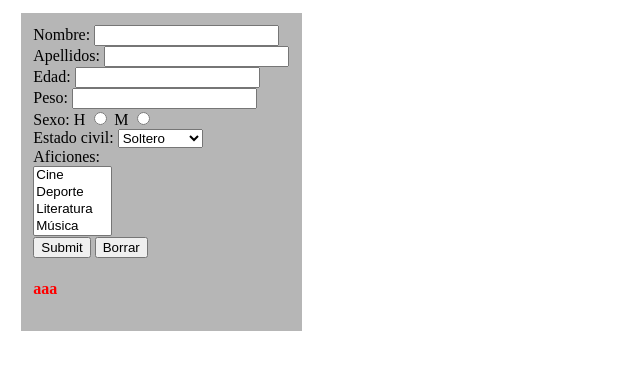
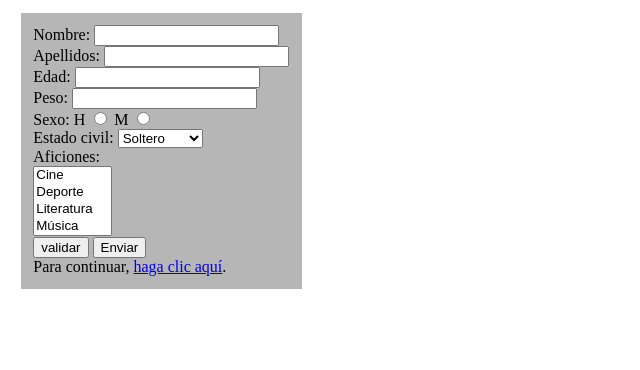
Before and after one commit to teococh/web-server, a PHP site: page /php/sesiones/sesiones2A.php in a window 1280 px wide. Shown: the top 370 px of the page, without its empty margins (0-640 px from the left). Run offline with PHP 8.4, Linux system fonts and the light colour scheme.

Commit message:
sesiones+tokens

```diff
--- a/php/sesiones/sesiones2A.php
+++ b/php/sesiones/sesiones2A.php
@@ -9,35 +9,56 @@
 <body>
 <?php
 
-        if (isset($_POST['submit'])) {
+        if (isset($_POST['validar'])) {
+            session_start();
 
-            //session_start();
-            $mal = "no";
-            /*$nombre = $_POST['nombre'];
+            $mal = array();
+            $nombre = $_POST['nombre'];
             $apellido = $_POST['apellido'];
             $edad = $_POST['edad'];
-            $peso = $_POST['peso'];*/
-            echo "echo";
-            /*
+            $peso = $_POST['peso'];
+            $validar = true;
+
             if (!preg_match('/^(?=.{3,18}$)[a-zñA-ZÑ](\s?[a-zñA-ZÑ])*$/', $nombre)) {
                 array_push($mal, $nombre);
+                $validar = false;
             }if (!preg_match('/^(?=.{3,18}$)[a-zñA-ZÑ](\s?[a-zñA-ZÑ])*$/', $apellido)) {
                 array_push($mal, $apellido);
+                $validar = false;
             }if ($edad < 10 || $edad > 100) {
+                $validar = false;
                 array_push($mal, $edad);
             }if ($peso > 150 || $peso < 10) {
+                $validar = false;
                 array_push($mal, $peso);
-            }*/
+            }
+
+            if ($validar) {
+                echo "<h4 class='mal'>sesion</h4>";
+            }
+            $_SESSION["nombre"] = $nombre;
+            $_SESSION["apellido"] = $apellido;
+            $_SESSION["edad"] = $edad;
+            $_SESSION["peso"] = $peso;
+            $_SESSION["mal"] = $mal;
+            foreach ($mal as $key => $value) {
+                echo "<h4 class='mal'>$value</h4>";
+            }
+        }
+
+        if (isset($_POST['enviar']) && $validar) {
+
+
 
         }
 
     ?>
     <article>
-        <form action="">
+        <form action="" method="post">
             Nombre: <input type="text" name="nombre" id=""><br>
             Apellidos: <input type="text" name="apellido" id=""><br>
             Edad: <input type="number" name="edad" id=""><br>
-            Peso: <input type="number" name="" id=""><br><!-- Entre 10 y 150 -->
+            Peso: <input type="number" name="peso" id=""><br><!-- Entre 10 y 150 -->
             Sexo: H <input type="radio" name="sexo" value="h" id=""> M <input type="radio" name="sexo" value="m" id=""><br>
             Estado civil: <select name="ec" id="">
                 <option value="soltero">Soltero</option>
@@ -58,16 +79,11 @@
                 <option value="videojuegos">Videojuegos</option>
             </select><br><!-- Cine, Deporte, Literatura, Música, Cómics,
 Series, Videojuegos -->
-            <input type="submit" name="submit" class="boton">
-            <input type="reset" value="Borrar">
+            <input type="submit" name="validar" class="boton" value="validar">
+            <input type="button" name="enviar" value="Enviar"href="sesiones2B.php?<?php echo 'id='. session_id(); ?>">
         </form>
-        <?php
-        $mal = "aaa";
-            echo "<h4 class='mal'>".$mal."</h4>";
-            function impres($si){
-                echo $si;
-            }
-        ?>
+        Para continuar, <a href="sesiones2B.php?<?php echo 'id='. session_id(); ?>">haga clic
+aquí</a>.
     </article>
 
 </body>
```
Also changed, not shown: php/sesiones/sesiones2B.php (+11 -1 lines), php/sesiones/sesiones3.php (+18 -2 lines), php/tokens/ejercicio1.php (added, +33 -0 lines), php/tokens/ejercicio1b.php (added, +17 -0 lines), php/sesiones/sesiones2x.php (added).
